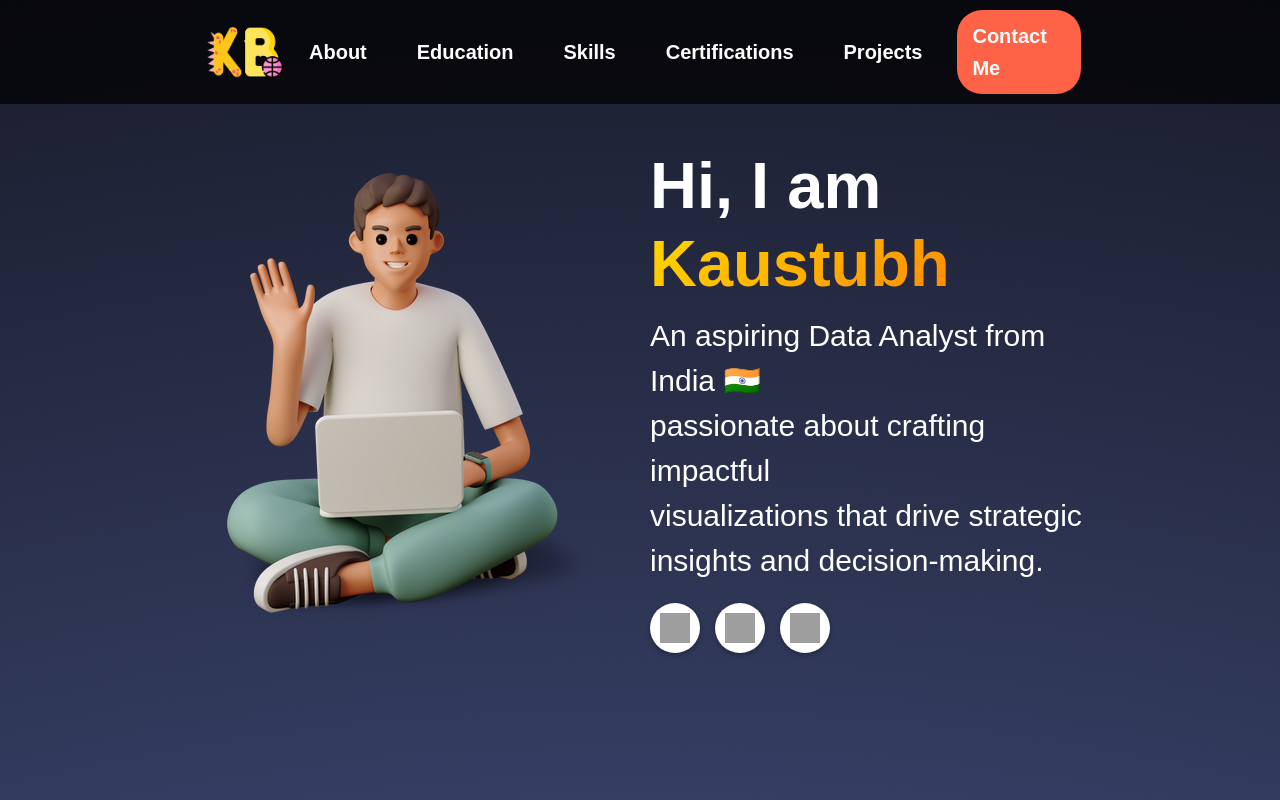
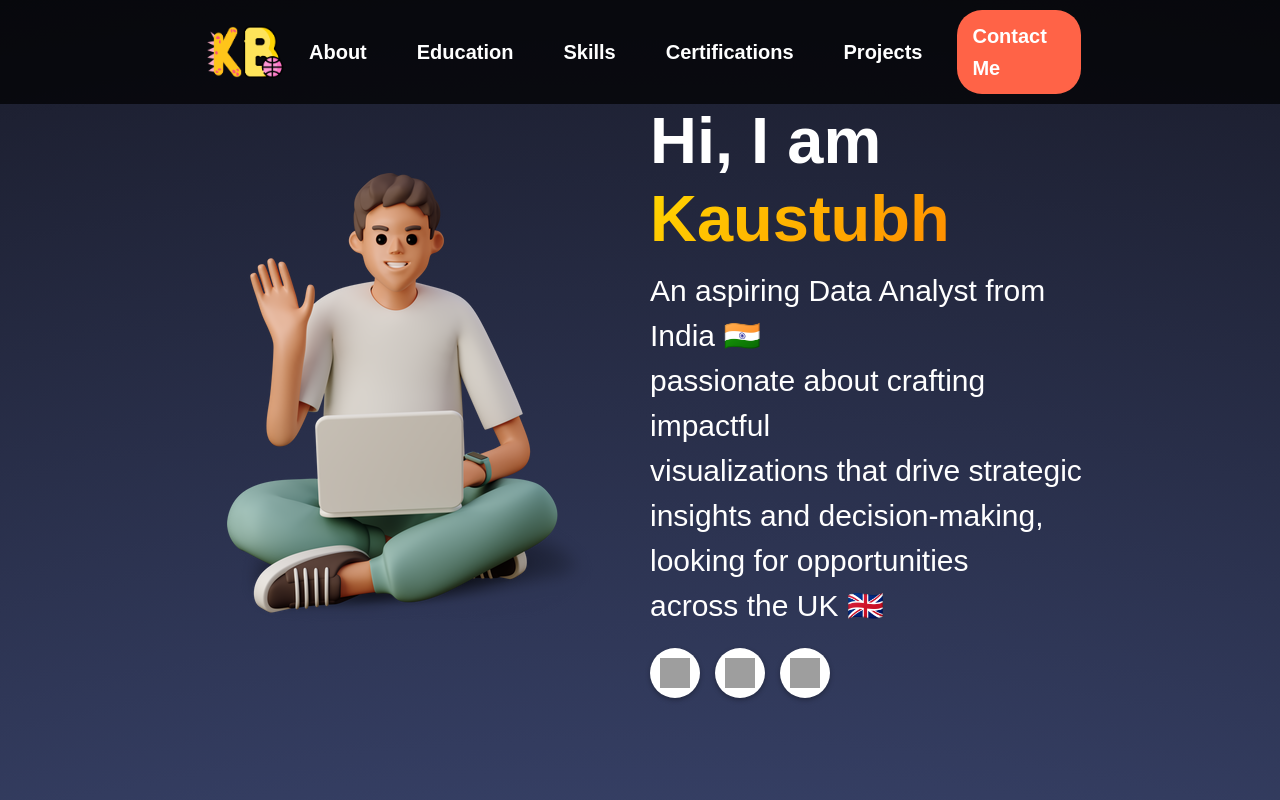
Before and after one commit to KaustubhBhat/portfolio, a website: page index.html in a window 1280 px wide. Shown: the top 800 px of the page. Drawn offline with Linux system fonts and the light colour scheme; grey boxes are pictures that could not be loaded.

Commit message:
Updated index.html

```diff
--- a/index.html
+++ b/index.html
@@ -66,7 +66,9 @@
           <p>
             An aspiring Data Analyst from India 🇮🇳 <br />passionate about
             crafting impactful <br />visualizations that drive strategic<br />
-            insights and decision-making.
+            insights and decision-making, <br />
+            looking for opportunities <br />
+            across the UK 🇬🇧
           </p>
           <!-- Social Media Icons -->
           <div class="social-icons">
```
